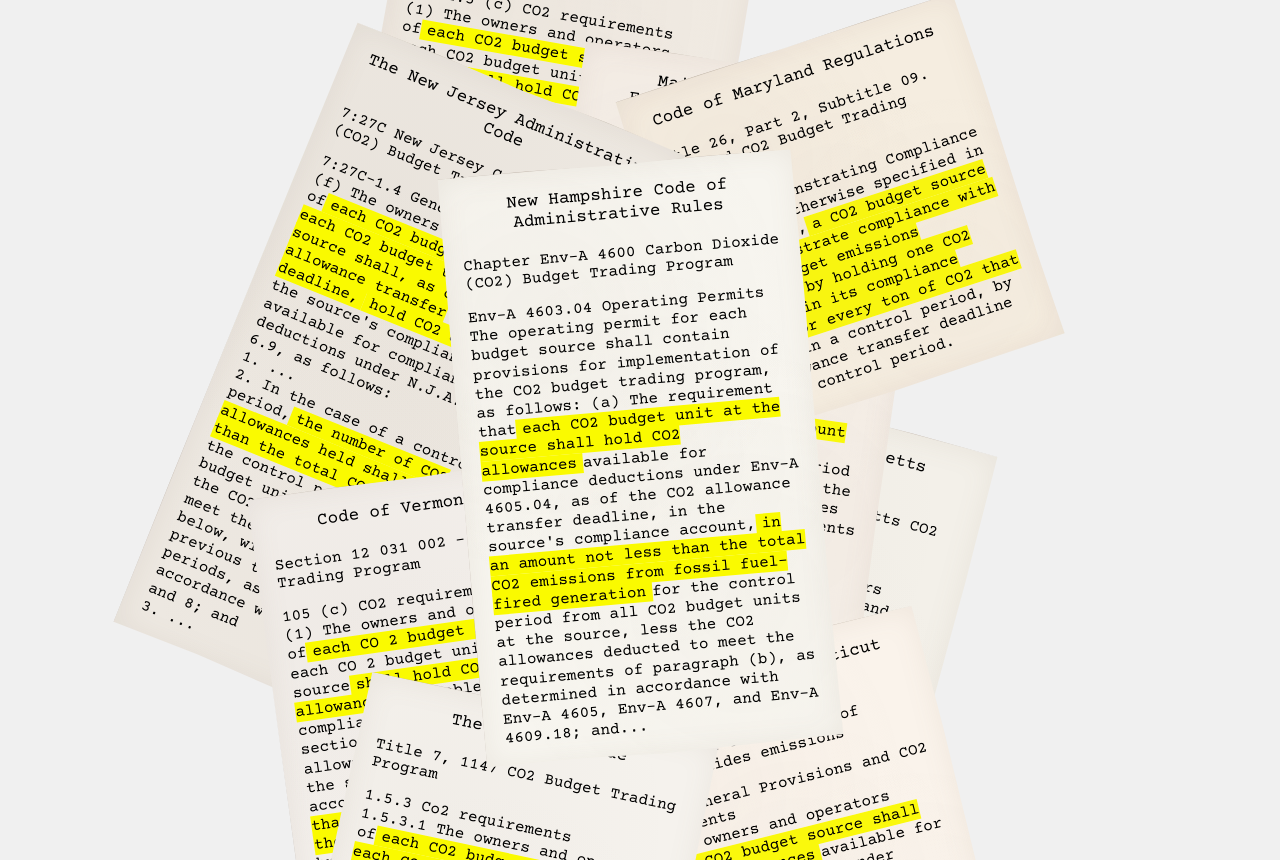
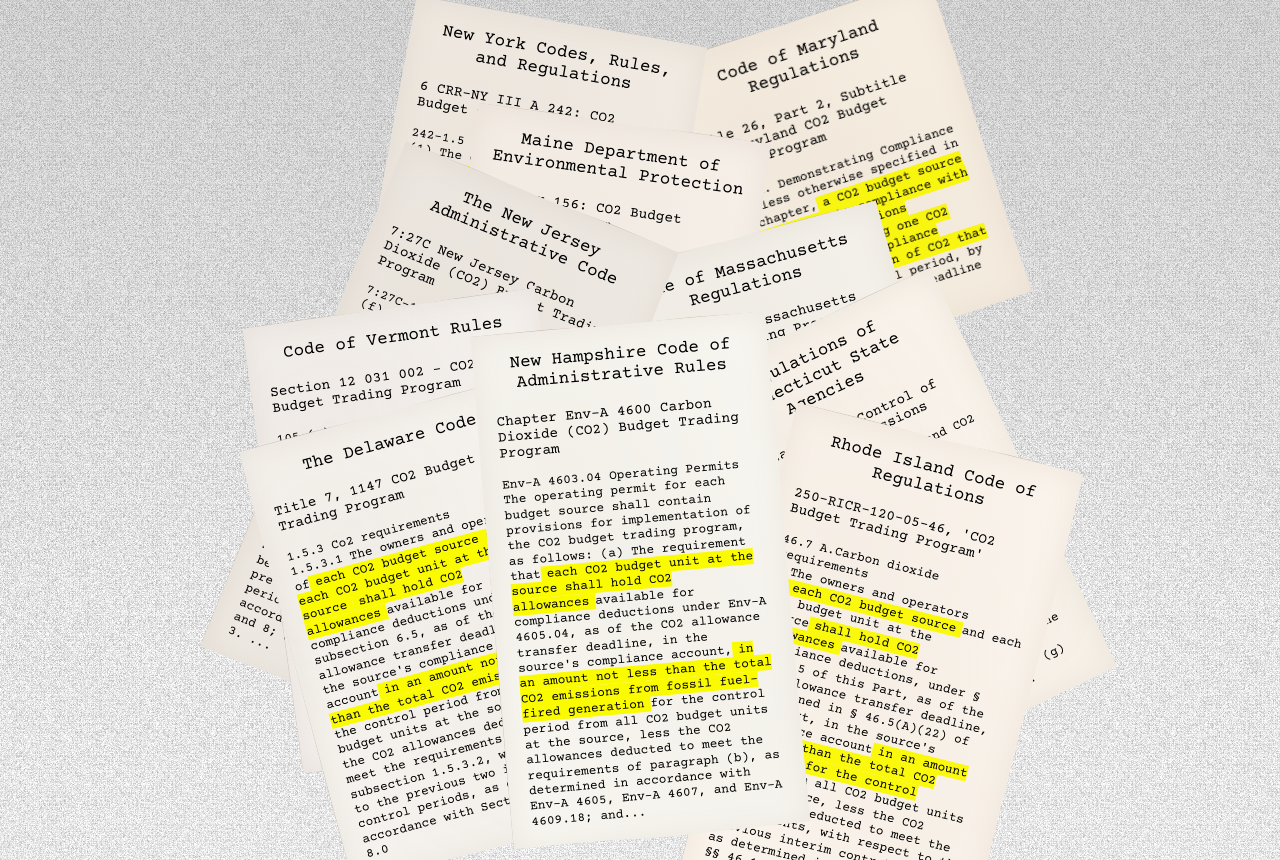
Before and after one commit to delvillarfr/ban-carbon, a Next.js app: page / in a window 1280 px wide. Shown: the part 2840-3700 px from the top of the page. Built offline with nearby package versions, Linux system fonts and the light colour scheme.

Commit message:
Simplify grainy background and regulations layout refinement.

```diff
--- a/app/globals.css
+++ b/app/globals.css
@@ -69,9 +69,12 @@
 }
 
 .gradient-background {
-  background: url("/gray-to-white-grainy.png");
-  background-size: auto 100%;
-  background-repeat: repeat-x;
+  height: 4500px;
+  background:
+    linear-gradient(to bottom, rgb(146,146,146) 0%, transparent 50%, white 100%),
+    url("/grainy.png");
+  background-size: auto auto;
+  background-repeat: repeat;
 }
 
 .top-left-position {
@@ -287,14 +290,23 @@
   font-size: var(--large-text);
 }
 
+/* Permits Section */
+.permits-line {
+  display: flex;
+  justify-content: center;
+  align-items: start;
+  width: 100%;
+}
 
-/* Papers background section */
+.permits-line-container {
+  padding-right: 30px;
+  padding-top: 100px;
+}
+
+/* Laws section */
 .laws-container {
-  position: relative;
   width: 100%;
-  height: 1800px;
-  background-color: rgb(240, 240, 240);
-  overflow: hidden;
+  height: 950px;
   display: flex;
   align-items: center;
   justify-content: center;
@@ -302,13 +314,17 @@
 
 .law {
   position: absolute;
-  width: 360px;
+  width: 300px;
   background-color: rgb(252, 252, 248);
   border: 1px solid rgb(200, 190, 180);
   box-shadow:
     0 8px 25px rgba(0, 0, 0, 0.15),
     inset 0 0 30px rgba(139, 119, 101, 0.1);
   border-radius: 1px;
+  transition: z-index 0s, box-shadow 0.3s ease;
+  cursor: pointer;
+  padding: 20px;
+  overflow: hidden;
 
   /* Aged paper texture */
   background-image:
@@ -337,76 +353,66 @@
       0.5% 25%
   );
 }
+.law:active {
+  z-index: 5;
+}
 
 .law-1 {
-  transform: translate(-150px, 430px) rotate(12deg);
+  transform: translate(-200px, 300px) rotate(-15deg);
   z-index: 4;
   background-color: rgb(248, 245, 240);
 }
-
 .law-2 {
-  transform: translate(80px, -180px) rotate(8deg);
+  transform: translate(-50px, 40px) rotate(8deg);
   z-index: 2;
   background-color: rgb(245, 240, 235);
   filter: contrast(1.03) brightness(0.97) sepia(0.05);
 }
-
 .law-3 {
-  transform: translate(0px, -80px) rotate(-5deg);
+  transform: translate(0px, 250px) rotate(-5deg);
   z-index: 4;
   background-color: rgb(250, 248, 242);
 }
-
 .law-4 {
-  transform: translate(120px, 120px) rotate(15deg);
-  z-index: 1;
+  transform: translate(150px, 120px) rotate(-15deg);
+  z-index: 2;
   background-color: rgb(242, 240, 235);
   filter: contrast(1.01) brightness(0.99) sepia(0.03);
 }
-
 .law-5 {
-  transform: translate(-180px, 200px) rotate(-8deg);
+  transform: translate(-220px, 200px) rotate(-8deg);
   z-index: 3;
   background-color: rgb(246, 242, 238);
 }
-
 .law-6 {
-  transform: translate(200px, -320px) rotate(-18deg);
-  z-index: 2;
+  transform: translate(200px, -150px) rotate(-18deg);
+  z-index: 1;
   background-color: rgb(244, 238, 230);
   filter: contrast(1.04) brightness(0.96) sepia(0.08);
 }
-
 .law-7 {
-  transform: translate(-240px, -150px) rotate(22deg);
+  transform: translate(-200px, 120px) rotate(22deg);
   z-index: 2;
   background-color: rgb(240, 235, 228);
 }
-
 .law-8 {
-  transform: translate(50px, 280px) rotate(-25deg);
-  z-index: 2;
+  transform: translate(250px, 200px) rotate(-25deg);
+  z-index: 3;
   background-color: rgb(247, 243, 237);
   filter: contrast(1.02) brightness(0.98) sepia(0.04);
 }
-
 .law-9 {
-  transform: translate(-100px, -380px) rotate(10deg);
+  transform: translate(-120px, -70px) rotate(10deg);
   z-index: 1;
   background-color: rgb(243, 237, 229);
 }
-
 .law-10 {
-  transform: translate(160px, 350px) rotate(-14deg);
+  transform: translate(240px, 350px) rotate(14deg);
   z-index: 3;
   background-color: rgb(249, 244, 239);
   filter: contrast(1.03) brightness(0.97) sepia(0.06);
 }
 
-.law-text {
-  padding: 20px;
-  overflow: hidden;
-}
 
 .document-content {
   display: flex;
@@ -421,13 +427,13 @@
 }
 
 .section-header {
-  font-size: var(--large-text);
+  font-size: 0.9rem;
   margin-bottom: 4px;
 }
 
 
 .document-body {
-  font-size: var(--text);
+  font-size: 0.8rem;
   line-height: 1.2;
 }
 
--- a/app/page.tsx
+++ b/app/page.tsx
@@ -20,7 +20,8 @@
             </video>
           </div>
         </div>
-        <div className="landing-background gradient-background">
+        <div className="gradient-background">
+          <div className="landing-background">
             <div className="landing-media shift-right">
               <Image
                 src="/rggi-power-plants.svg"
@@ -35,6 +36,7 @@
                 height={887}
                 className="top-left-position"
               />
+            </div>
           </div>
         </div>
       </div>
@@ -131,10 +133,17 @@
           </div>
         </section>
         <section>
+          <div className="permits-line">
+            <div className="permits-line-container">
+              <h2 className="explainer-line">
+                They need a state permit<br />
+                to emit each ton of CO<sub>2</sub>.
+              </h2>
+            </div>
+          </div>
           <div className="laws-container">
             <div className="law law-1">
-              <div className={`law-text ${courier.className}`}>
-                <div className="document-content">
+                <div className={`document-content ${courier.className}`}>
                   <div className="document-title">
                     The Delaware Code
                   </div>
@@ -164,10 +173,8 @@
                   </p>
                 </div>
             </div>
-            </div>
             <div className="law law-2">
-              <div className={`law-text ${courier.className}`}>
-                <div className="document-content">
+                <div className={`document-content ${courier.className}`}>
                   <div className="document-title">
                     Maine Department of Environmental Protection
                   </div>
@@ -198,10 +205,8 @@
                   </p>
                 </div>
             </div>
-            </div>
             <div className="law law-3">
-              <div className={`law-text ${courier.className}`}>
-                <div className="document-content">
+                <div className={`document-content ${courier.className}`}>
                   <div className="document-title">
                     New Hampshire Code of Administrative Rules
                   </div>
@@ -227,10 +232,8 @@
                   </p>
                 </div>
             </div>
-            </div>
             <div className="law law-4">
-              <div className={`law-text ${courier.className}`}>
-                <div className="document-content">
+                <div className={`document-content ${courier.className}`}>
                   <div className="document-title">
                     Code of Massachusetts Regulations
                   </div>
@@ -258,10 +261,8 @@
                   </p>
                 </div>
             </div>
-            </div>
             <div className="law law-5">
-              <div className={`law-text ${courier.className}`}>
-                <div className="document-content">
+                <div className={`document-content ${courier.className}`}>
                   <div className="document-title">
                     Code of Vermont Rules
                   </div>
@@ -281,19 +282,18 @@
                     available for compliance deductions under section 23-605, as of the CO 2 allowance
                     transfer deadline, in the source's compliance account
                     <span className="highlight">
-                      in an amount not less than the total CO 2 emissions for the control period
+                      in an amount not less than the total CO 2 emissions
                     </span>
-                    from all CO 2 budget units at the source, less the CO 2 allowances deducted to
-                    meet the requirements of subdivision 23-105(c)(2), with respect to the
-                    previous two interim control periods, as determined in accordance with
+                    for the control period from all CO 2 budget units at the source,
+                    less the CO 2 allowances deducted to meet the requirements of
+                    subdivision 23-105(c)(2), with respect to the previous two
+                    interim control periods, as determined in accordance with
                     Subchapters VI and VIII.
                   </p>
                 </div>
             </div>
-            </div>
             <div className="law law-6">
-              <div className={`law-text ${courier.className}`}>
-                <div className="document-content">
+                <div className={`document-content ${courier.className}`}>
                   <div className="document-title">
                     Code of Maryland Regulations
                   </div>
@@ -310,10 +310,8 @@
                   </p>
                 </div>
             </div>
-            </div>
             <div className="law law-7">
-              <div className={`law-text ${courier.className}`}>
-                <div className="document-content">
+                <div className={`document-content ${courier.className}`}>
                   <div className="document-title">
                     The New Jersey Administrative Code
                   </div>
@@ -344,42 +342,33 @@
                   </p>
                 </div>
             </div>
-            </div>
             <div className="law law-8">
-              <div className={`law-text ${courier.className}`}>
-                <div className="document-content">
+                <div className={`document-content ${courier.className}`}>
                   <div className="document-title">
-                    Rhode Island Code of Regulations
+                    Regulations of Connecticut State Agencies
                   </div>
                   <div className="section-header">
-                    250-RICR-120-05-46, 'CO2 Budget Trading Program'
+                    Sec. 22a-174-31. Control of carbon dioxides emissions
                   </div>
                   <p className="document-body">
-                    46.7 A.Carbon dioxide requirements<br />
-                    1.The owners and operators of
+                    (b)(3) General Provisions and CO2 Requirements<br />
+                    (A) The owners and operators of
                     <span className="highlight">
-                      each CO2 budget source
+                      each CO2 budget source shall hold CO2 allowances
                     </span>
-                    and each CO2 budget unit at the source
-                    <span className="highlight">
-                      shall hold CO2 allowances
-                    </span>
-                    available for compliance deductions, under § 46.12.5 of this Part, as of the CO2
-                    allowance transfer deadline, as defined in § 46.5(A)(22) of this Part,
+                    available for compliance deductions under subsection (g)(5)
+                    of this section, not later than the CO2 allowance transfer deadline,
                     in the source's compliance account
                     <span className="highlight">
-                      in an amount not less than the total CO2 emissions for the control period
+                      in an amount equal to or greater than the total CO2 emissions
                     </span>
-                    from all CO2 budget units at the source, less the CO2 allowances deducted to meet the
-                    requirements, with respect to the previous interim control periods, as
-                    determined in accordance with &sect;&sect; 46.12 through 46.14 of this Part.
+                    for each control period and each interim control period from all CO2 budget units at the source, as determined
+                    in accordance with subsections (g) and (i) of this section...
                   </p>
                 </div>
             </div>
-            </div>
             <div className="law law-9">
-              <div className={`law-text ${courier.className}`}>
-                <div className="document-content">
+                <div className={`document-content ${courier.className}`}>
                   <div className="document-title">
                     New York Codes, Rules, and Regulations
                   </div>
@@ -410,32 +399,34 @@
                   </p>
                 </div>
             </div>
-            </div>
             <div className="law law-10">
-              <div className={`law-text ${courier.className}`}>
-                <div className="document-content">
+                <div className={`document-content ${courier.className}`}>
                   <div className="document-title">
-                    Regulations of Connecticut State Agencies
+                    Rhode Island Code of Regulations
                   </div>
                   <div className="section-header">
-                    Sec. 22a-174-31. Control of carbon dioxides emissions
+                    250-RICR-120-05-46, 'CO2 Budget Trading Program'
                   </div>
                   <p className="document-body">
-                    (b)(3) General Provisions and CO2 Requirements<br />
-                    (A) The owners and operators of
+                    46.7 A.Carbon dioxide requirements<br />
+                    1.The owners and operators of
                     <span className="highlight">
-                      each CO2 budget source shall hold CO2 allowances
+                      each CO2 budget source
                     </span>
-                    available for compliance deductions under subsection (g)(5)
-                    of this section, not later than the CO2 allowance transfer deadline,
+                    and each CO2 budget unit at the source
+                    <span className="highlight">
+                      shall hold CO2 allowances
+                    </span>
+                    available for compliance deductions, under § 46.12.5 of this Part, as of the CO2
+                    allowance transfer deadline, as defined in § 46.5(A)(22) of this Part,
                     in the source's compliance account
                     <span className="highlight">
-                      in an amount equal to or greater than the total CO2 emissions
+                      in an amount not less than the total CO2 emissions for the control period
                     </span>
-                    for each control period and each interim control period from all CO2 budget units at the source, as determined
-                    in accordance with subsections (g) and (i) of this section...
+                    from all CO2 budget units at the source, less the CO2 allowances deducted to meet the
+                    requirements, with respect to the previous interim control periods, as
+                    determined in accordance with &sect;&sect; 46.12 through 46.14 of this Part.
                   </p>
-                </div>
                 </div>
             </div>
           </div>
```
Also changed, not shown: public/grainy.png (added), public/gray-to-white-grainy.png (deleted). Lines whose indentation alone changed are shown as unchanged.
